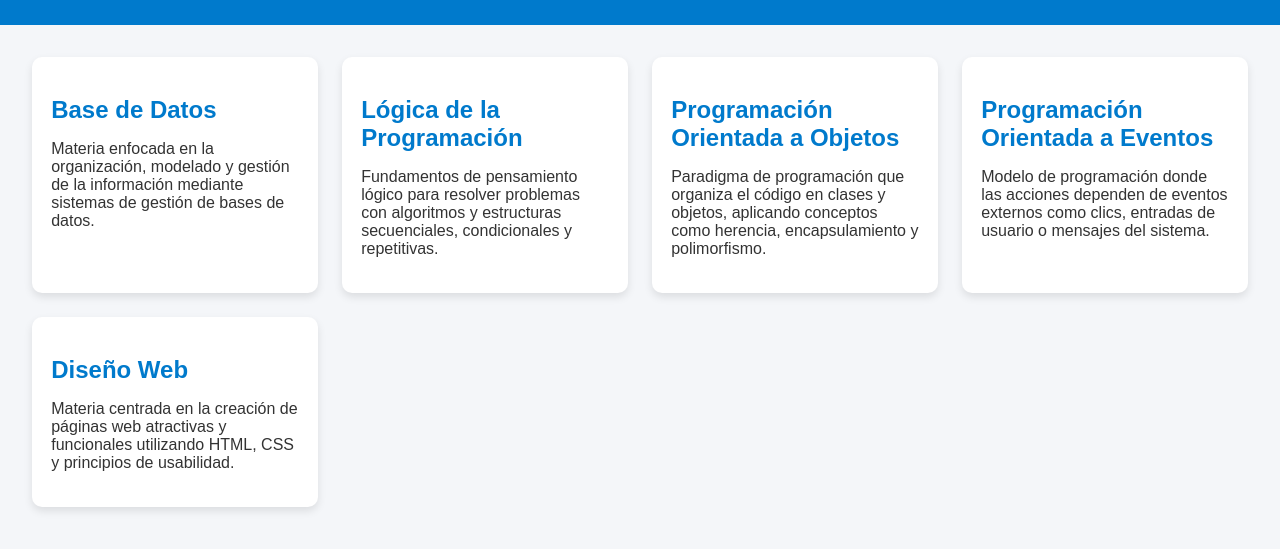
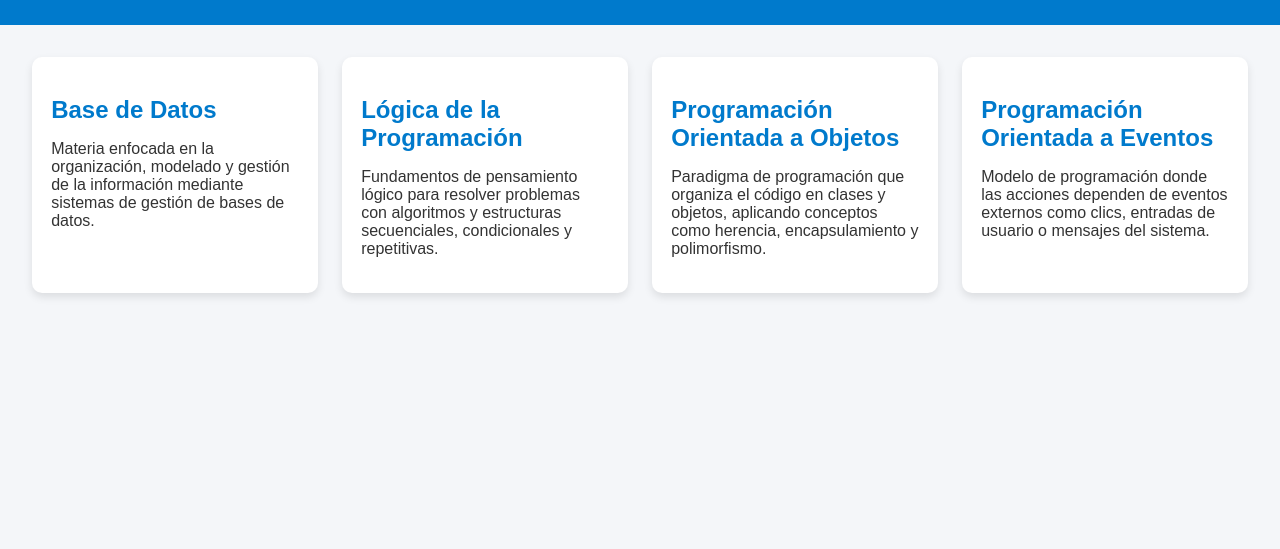
Before and after one commit to Cent0403/PracticaVersionamiento, a plain HTML site: page index.html in a window 1280 px wide. Shown: the part 103-652 px from the top of the page. Drawn offline with Linux system fonts and the light colour scheme.

Commit message:
Modificación html y css

```diff
--- a/index.html
+++ b/index.html
@@ -31,10 +31,6 @@
             <p>Modelo de programación donde las acciones dependen de eventos externos como clics, entradas de usuario o mensajes del sistema.</p>
         </div>
 
-        <div class="card">
-            <h2>Diseño Web</h2>
-            <p>Materia centrada en la creación de páginas web atractivas y funcionales utilizando HTML, CSS y principios de usabilidad.</p>
-        </div>
     </main>
 </body>
 </html>
```
